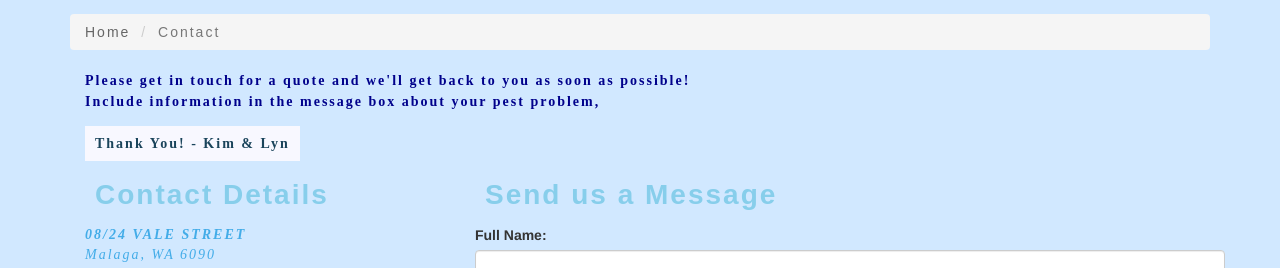
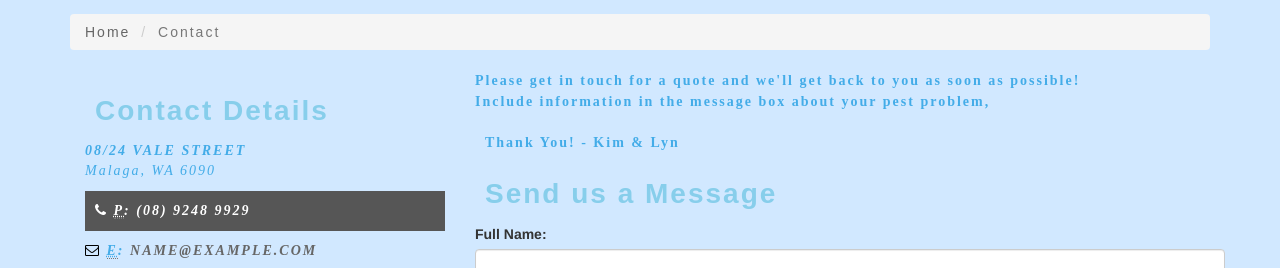
Before and after one commit to AMazzarol/compestproject, a plain HTML site: page contact.html in a window 1280 px wide. Shown: the part 234-502 px from the top of the page. Drawn offline with nearby package versions, Linux system fonts and the light colour scheme; some packages are replaced by stand-ins of ours.

Commit message:
changes contact message

```diff
--- a/contact.html
+++ b/contact.html
@@ -126,13 +126,6 @@
 
         <!-- Page Content -->
     <div class="container">
-
-        <!-- Message -->
-        <div class="row">
-            <div class="col-lg-12">
-                <special>Please get in touch for a quote and we'll get back to you as soon as possible!<br>Include information in the message box about your pest problem,</b><br></br><speciali>Thank You! - Kim & Lyn</speciali>
-            </div>
-        </div>
         <!-- Content Row -->
         <div class="row">
 
@@ -179,6 +172,17 @@
             </div>
             </div>
 			<div class="col-md-8">
+
+                <!--Special Message-->
+                <special>
+                    Please get in touch for a quote and we'll get back to you as soon as possible!<br>Include information in the message box about your pest problem,</b></special>
+                <br>
+                </br>
+                <speciali>
+                    Thank You! - Kim & Lyn
+                </speciali>
+
+                <!--Contact Form-->
                 <h3>Send us a Message</h3>
                 <form name="sentMessage" id="contactForm" novalidate>
                     <div class="control-group form-group">
--- a/css/style.css
+++ b/css/style.css
@@ -78,16 +78,16 @@ footer {
     margin-left: auto;
     margin-right: auto;
     display: block;
-    width:100%;
+    width: 100%;
     max-height: 450px;
 }
 
 .jumbotron{
     position: relative;
-    padding:10px !important;
-    margin-top:70px !important;
+    padding: 10px !important;
+    margin-top: 70px !important;
     background: #333333;
-    text-align:center;
+    text-align: center;
     margin-bottom: 0 !important;
     border-radius: 4px !important;
     height: 250px;
@@ -193,7 +193,7 @@ special {
     font-family: "alize",serif;
     font: normal 36pt/1.5em, alize, serif;
     letter-spacing: 2px;
-    color: darkblue;
+    color: #43ace8;
     text-indent: 3em!important;
     font-weight: 600;
 }
@@ -202,11 +202,10 @@ speciali {
     font-family: "alize",serif;
     font: normal 34pt/1.5em, alize, serif;
     letter-spacing: 2px;
-    color: #1a445b;
+    color: #43ace8;
     text-indent: 3em;
     font-weight: 700;
     padding: 10px;
-    background-color: ghostwhite;
 }
 
 .indent-text {
```
